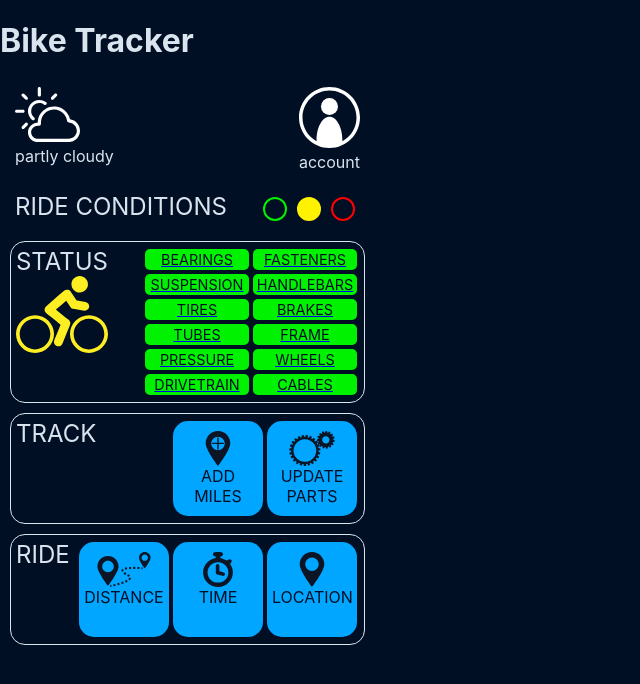
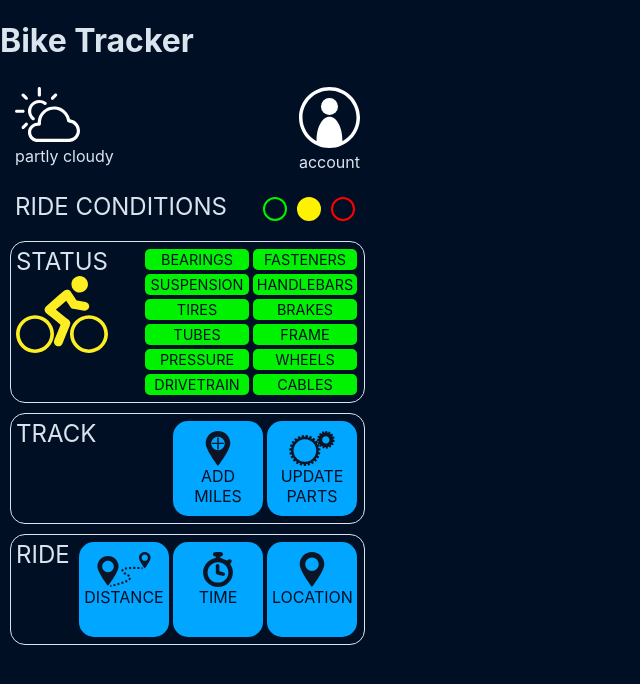
Before and after one commit to mrected/bikeTracker, a React (Create React App) app in the folder bike_tracker/: page / in a window 1280 px wide. Shown: the top 684 px of the page, without its empty margins (0-640 px from the left). Built offline with nearby package versions, Linux system fonts and the light colour scheme.

Commit message:
Moved router into app, created component "Main" to hold elements for main screen

```diff
--- a/bike_tracker/src/components/App.js
+++ b/bike_tracker/src/components/App.js
@@ -1,110 +1,31 @@
-import React, { Component } from 'react';
-import { Link } from 'react-router-dom'
+import React, { Component } from 'react'
+import { BrowserRouter as Router, Route, Link, Switch } from 'react-router-dom'
 
-import StatusData from '../data/statusData.json';
-
-import statusIcon from '../svg/status.svg';
-import addMilesIcon from '../svg/addMiles.svg';
-import updatePartsIcon from '../svg/parts.svg';
-import distanceIcon from '../svg/distance.svg';
-import timeIcon from '../svg/time.svg';
-import locationIcon from '../svg/location.svg'
-import weatherIcon from '../svg/weather.svg';
-import accountIcon from '../svg/account.svg';
-
+import Main from './Main'
 import Status from './Status'
 
-
 class App extends Component {
-
   constructor(props) {
     super(props)
-    this.state = {
-
-    }
+    this.state = {}
   }
 
-  _statusButton = (e) => {
+  _statusButton = e => {
     e.preventDefault()
     const statusName = e.target.textContent
     this.props.history.push(`/status/${statusName}`)
   }
 
-
-
   render() {
-
-
-
     return (
-      <div className="app">
-        <h1>Bike Tracker</h1>
-          <section className="dashboard">
-            <div className="dash-row">
-              <div>
-                <img className="weather-icon" src={weatherIcon} alt="weather icon" />
-                <p>partly cloudy</p>
-              </div>
-              <div>
-                <img src={accountIcon} alt="account icon" />
-                <p>account</p>
-              </div>
-            </div>
-            <div className="dash-row">
-              <h2 className="module-title">Ride Conditions</h2>
-              <div className="status-bar">
-                <div className="status-light good"></div>
-                <div className="status-light warning"></div>
-                <div className="status-light danger"></div>
-              </div>
-            </div>
-          </section>
-          <section className="module">
-            <div>
-              <h2 className="module-title">status</h2>
-              <img src={statusIcon} alt="bike status"></img>
-            </div>
-            <div className="module-info">
-              <div className="status-breakdown">
-                {/* {StatusData.map( (item, key) => <Link key={key} to={Status}><div className="status-cell" index={item.id}>{item.name}</div></Link>)} */}
-                {/* each link needs to open the status component and pass the correct info to if via props and display in status */}
-                {StatusData.map( item => <Link key={item.id} to="/status"><div className="status-cell" index={item.id}>{item.name}</div></Link>)}
-              </div>
-            </div>
-          </section>
-          <section className="module">
-            <h2 className="module-title">Track</h2>
-            <div className="module-info">
-              <div className="info-box">
-                <img src={addMilesIcon} alt="add miles icon" />
-                <p className="info-box-title">Add Miles</p>
-              </div>
-              <div className="info-box">
-                <img src={updatePartsIcon} alt="update parts icon" />
-                <p className="info-box-title">Update Parts</p>
-              </div>
-            </div>
-          </section>
-          <section className="module">
-            <h2 className="module-title">ride</h2>
-            <div className="module-info">
-            <div className="info-box">
-                <img src={distanceIcon} alt="distance icon" />
-                <p className="info-box-title">Distance</p>
-              </div>
-              <div className="info-box">
-                <img src={timeIcon} alt="time icon" />
-                <p className="info-box-title">Time</p>
-              </div>
-              <div className="info-box">
-                <img src={locationIcon} alt="location icon" />
-                <p className="info-box-title">Location</p>
-              </div>
-            </div>
-          </section>
-      </div>
-    );
+      <Router>
+        <Switch>
+          <Route exact path="/" component={Main} />
+          <Route path="/status" component={Status} />
+        </Switch>
+      </Router>
+    )
   }
 }
 
-export default App;
+export default App
--- /dev/null
+++ b/bike_tracker/src/components/Main.js
@@ -0,0 +1,96 @@
+import React, { Component } from 'react'
+import StatusData from '../data/statusData.json'
+
+import statusIcon from '../svg/status.svg'
+import addMilesIcon from '../svg/addMiles.svg'
+import updatePartsIcon from '../svg/parts.svg'
+import distanceIcon from '../svg/distance.svg'
+import timeIcon from '../svg/time.svg'
+import locationIcon from '../svg/location.svg'
+import weatherIcon from '../svg/weather.svg'
+import accountIcon from '../svg/account.svg'
+
+class Main extends Component {
+  render() {
+    return (
+      <div className="app">
+        <h1>Bike Tracker</h1>
+        <section className="dashboard">
+          <div className="dash-row">
+            <div>
+              <img
+                className="weather-icon"
+                src={weatherIcon}
+                alt="weather icon"
+              />
+              <p>partly cloudy</p>
+            </div>
+            <div>
+              <img src={accountIcon} alt="account icon" />
+              <p>account</p>
+            </div>
+          </div>
+          <div className="dash-row">
+            <h2 className="module-title">Ride Conditions</h2>
+            <div className="status-bar">
+              <div className="status-light good" />
+              <div className="status-light warning" />
+              <div className="status-light danger" />
+            </div>
+          </div>
+        </section>
+        <section className="module">
+          <div>
+            <h2 className="module-title">status</h2>
+            <img src={statusIcon} alt="bike status" />
+          </div>
+          <div className="module-info">
+            <div className="status-breakdown">
+              {/* {StatusData.map( (item, key) => <Link key={key} to={Status}><div className="status-cell" index={item.id}>{item.name}</div></Link>)} */}
+              {/* each link needs to open the status component and pass the correct info to if via props and display in status */}
+              {StatusData.map(item => (
+                <div key={item.id} to="/status">
+                  <div className="status-cell" index={item.id}>
+                    {item.name}
+                  </div>
+                </div>
+              ))}
+            </div>
+          </div>
+        </section>
+        <section className="module">
+          <h2 className="module-title">Track</h2>
+          <div className="module-info">
+            <div className="info-box">
+              <img src={addMilesIcon} alt="add miles icon" />
+              <p className="info-box-title">Add Miles</p>
+            </div>
+            <div className="info-box">
+              <img src={updatePartsIcon} alt="update parts icon" />
+              <p className="info-box-title">Update Parts</p>
+            </div>
+          </div>
+        </section>
+        <section className="module">
+          <h2 className="module-title">ride</h2>
+          <div className="module-info">
+            <div className="info-box">
+              <img src={distanceIcon} alt="distance icon" />
+              <p className="info-box-title">Distance</p>
+            </div>
+            <div className="info-box">
+              <img src={timeIcon} alt="time icon" />
+              <p className="info-box-title">Time</p>
+            </div>
+            <div className="info-box">
+              <img src={locationIcon} alt="location icon" />
+              <p className="info-box-title">Location</p>
+            </div>
+          </div>
+        </section>
+      </div>
+    )
+  }
+}
+
+export default Main
```
Also changed, not shown: bike_tracker/src/index.js (+7 -7 lines), 1 other file (tests, documents, lock files or other folders).
